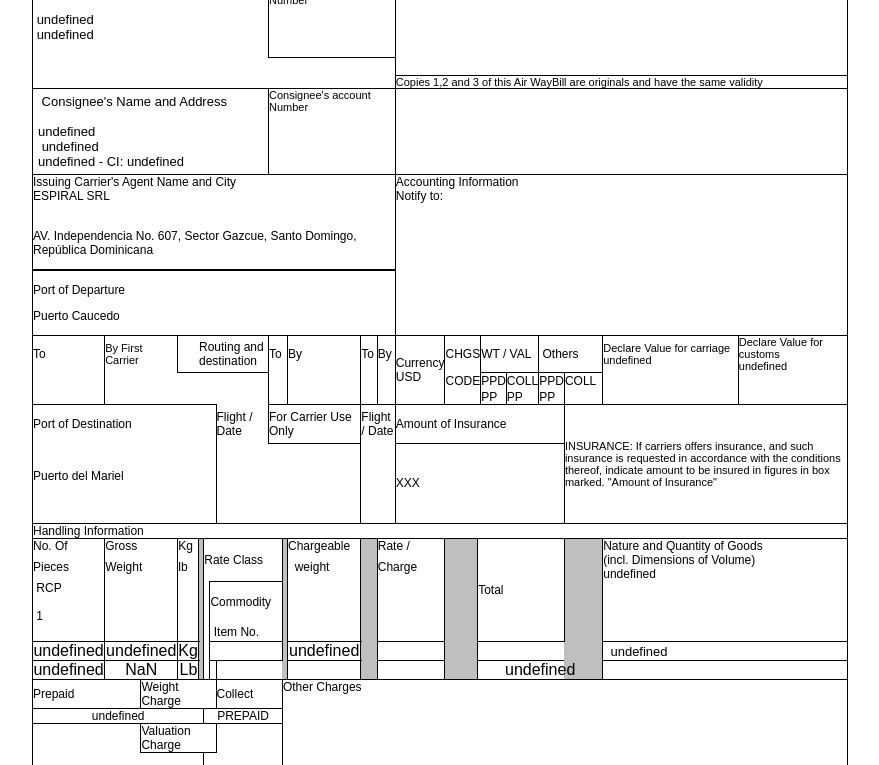
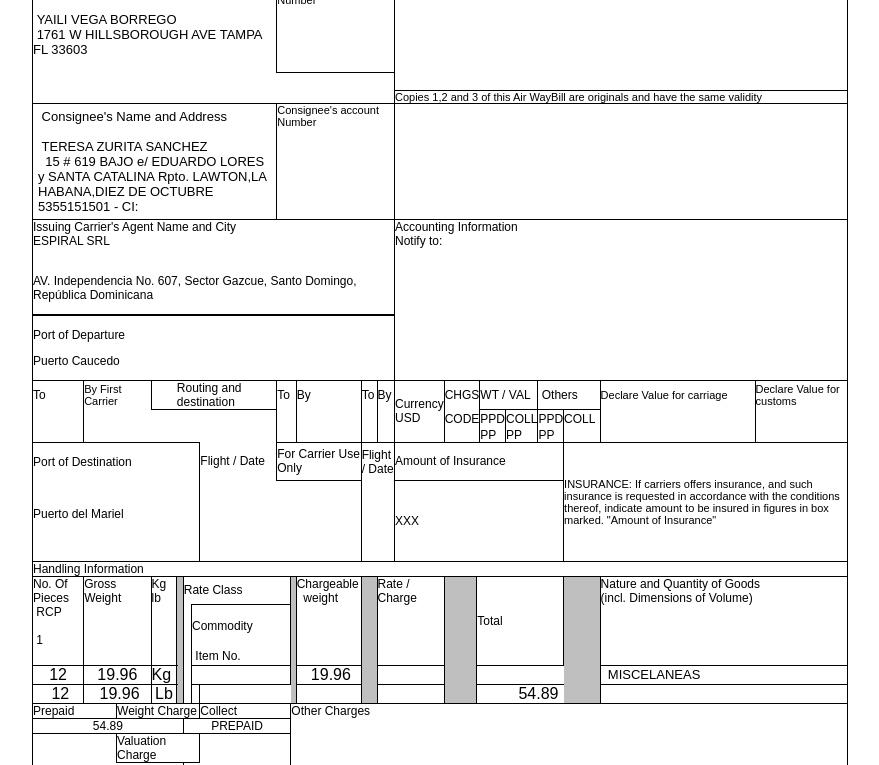
Before and after one commit to willGatos/newModel, a plain HTML site: page index.html in a window 1280 px wide. Shown: the part 100-865 px from the top of the page, without its empty margins (200-1079 px from the left). Drawn offline with Linux system fonts and the light colour scheme.

Commit message:
ADAPTING

```diff
--- a/index.html
+++ b/index.html
@@ -481,37 +481,17 @@
             </tbody></table>
         </div>
     <script>
-        function getSearchParameters() {
-    var prmstr = window.location.search.substr(1);
-    return prmstr != null && prmstr != "" ? transformToAssocArray(prmstr) : {};
-}
 
-function transformToAssocArray( prmstr ) {
-    var params = {};
-    var prmarr = prmstr.split("&");
-    for ( var i = 0; i < prmarr.length; i++) {
-        var tmparr = prmarr[i].split("=");
+        function getParamsFromURL(){
+            const urlParams = new URLSearchParams(window.location.search);
+            const dataString = urlParams.get('data');
+            const dataObject = JSON.parse(dataString);
+            return(dataObject);
+        }
 
-        tmparr[1] =  tmparr[1].split('+').join(' ');
-        tmparr[1] =  tmparr[1].split('%C3%91').join('Ñ');
-
-        console.log(tmparr)
-        params[tmparr[0]] = tmparr[1];
-    }
-    return params;
-}
-
-        var params = getSearchParameters();
+        var params = getParamsFromURL();
         console.log(params)
-
-        /* const value = params.keys(params).forEach(function(key, index) {
-            params[key] = params[key].replace();
-        }); */
-        /*
-        console.log(value) */
-
-        document.getElementById("tipoDeMercancia").innerHTML = params.tipoDeMercancia
-
+        document.getElementById("tipoDeMercancia").innerHTML = params.merchandise.description
 
         if (params.docCategory == "AWL"){
             document.getElementById("originStation").innerHTML = 'Airport of Departure'
@@ -519,33 +499,32 @@ function transformToAssocArray( prmstr ) {
             document.getElementById("destination").innerHTML = 'Aeropuerto Jose Marti,  Avenida Van Troy Y Final, Rancho Boyeros, Havana, Província De Ciudad De La Habana 11300.'
             document.getElementById("origin").innerHTML = 'Aeropuerto Las Americas, Ruta 66 Salida Del Aeropuerto Las Americas, Santo Domingo 11336, República Dominicana.'
         }
-        document.getElementById("pesoUno").innerHTML = params.PesoUno
-        document.getElementById("pesoDos").innerHTML = params.PesoUno
-        document.getElementById("pesoTres").innerHTML = Math.round(params.PesoUno * 2.2 * 100) / 100
-        document.getElementById("Consignatario").innerHTML = params.Consignatario
-        document.getElementById("DireccionDelCon").innerHTML = params.DireccionDelCon
-        document.getElementsByClassName("cant")[0].innerHTML = params.cant
-        document.getElementsByClassName("cant")[1].innerHTML = params.cant
-        document.getElementById("Direccion").innerHTML = params.Direccion
-        document.getElementById("Remitente").innerHTML = params.Remitente
-        document.getElementById("telefono").innerHTML = params.Telefono
-        document.getElementById("volume").innerHTML = params.Volumen
-        document.getElementById("CI").innerHTML = params.cIdentidad
+        document.getElementById("pesoUno").innerHTML = params.merchandise.weight
+        document.getElementById("pesoDos").innerHTML = params.merchandise.weight
+        document.getElementById("pesoTres").innerHTML = Math.round(params.merchandise.weight * 2.2 * 100) / 100
+        document.getElementById("Consignatario").innerHTML = `${params.receiver.name} ${params.receiver.surnames}`
+        document.getElementById("DireccionDelCon").innerHTML = params.receiver.address
+        document.getElementsByClassName("cant")[0].innerHTML = params.merchandise.packagesQuantity
+        document.getElementsByClassName("cant")[1].innerHTML = params.merchandise.packagesQuantity
+        document.getElementById("Direccion").innerHTML = params.sender.address
+        document.getElementById("Remitente").innerHTML = `${params.sender.name} ${params.sender.surnames}`
+        document.getElementById("telefono").innerHTML = params.sender.phone
+        document.getElementById("volume").innerHTML = params.merchandise.volume
+        document.getElementById("CI").innerHTML = params.receiver.CI
 
         const valoresDeclarados = document.getElementsByClassName("valorDeclarado")
         console.log(valoresDeclarados)
-        valoresDeclarados[0].innerHTML = params.valorDeclarado;
-        valoresDeclarados[1].innerHTML = params.valorDeclarado;
-        valoresDeclarados[2].innerHTML = params.valorDeclarado;
-        valoresDeclarados[3].innerHTML = params.valorDeclarado;
-        valoresDeclarados[4].innerHTML = params.valorDeclarado;
+        valoresDeclarados[0].innerHTML = params.merchandise.value;
+        valoresDeclarados[1].innerHTML = params.merchandise.value;
+        valoresDeclarados[2].innerHTML = params.merchandise.value;
+        valoresDeclarados[3].innerHTML = params.merchandise.value;
+        valoresDeclarados[4].innerHTML = params.merchandise.value;
 
         document.getElementById("docCategory").innerHTML = params.docCategory;
         document.getElementById("docCategory2").innerHTML = params.docCategory;
 
-        var div = document.getElementById('HAWB').innerHTML = params.HBL;
-
-        var div = document.getElementById('HAWB2').innerHTML = params.HBL;
+        var div = document.getElementById('HAWB').innerHTML = params.HBLNumber;
+        var div = document.getElementById('HAWB2').innerHTML = params.HBLNumber;
 
 
         </script>
```
